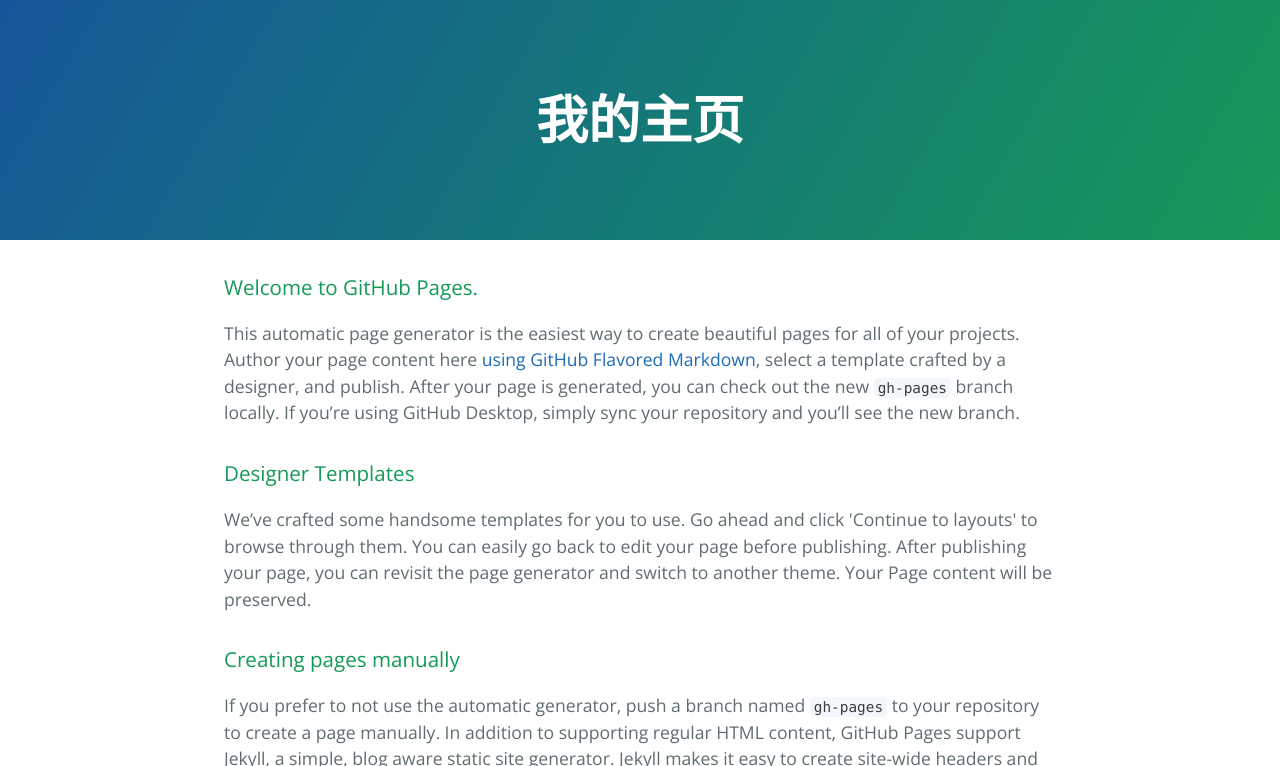
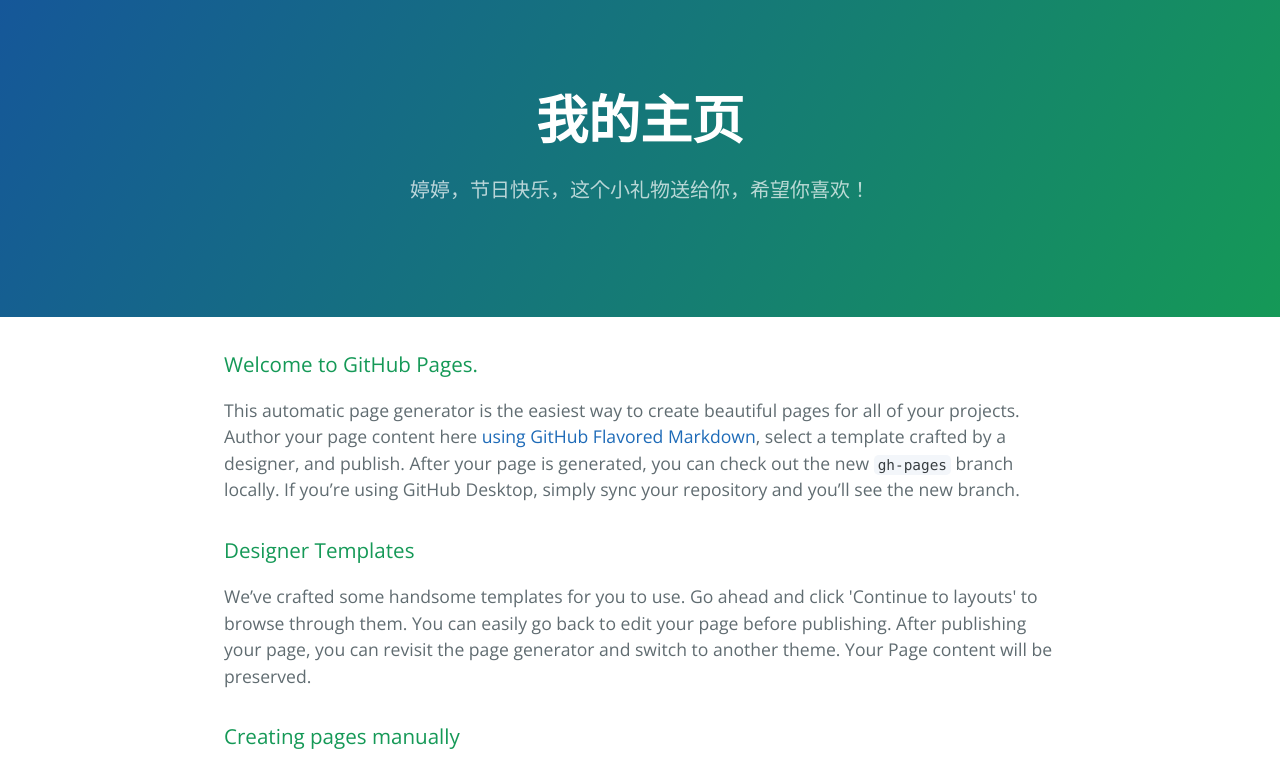
Before and after one commit to bananakaka/bananakaka.github.io, a plain HTML site: page index.html in a window 1280 px wide. Both pictures are taken after a click on the element "我的主页". Shown: the top 766 px of the page. Drawn offline with nearby package versions, Linux system fonts and the light colour scheme.

Commit message:
Update index.html
aa

```diff
--- a/index.html
+++ b/index.html
@@ -12,7 +12,7 @@
   <body>
     <section class="page-header">
       <h1 class="project-name" onclick="showTip()">我的主页</h1>
-      <h2 id="xtt" class="project-tagline">婷婷，节日快乐，这个小礼物送给你，希望你喜欢！</h2>
+      <h2 id="xtt" class="project-tagline" style="display:none;">婷婷，节日快乐，这个小礼物送给你，希望你喜欢！</h2>
     </section>
 
     <section class="main-content">
@@ -49,7 +49,7 @@
     </section>
 
     <script type="text/javascript">
-        var flag = 0;
+        var flag = 1;
         function showTip() {
             if (flag) {
                 flag = 0;
```
